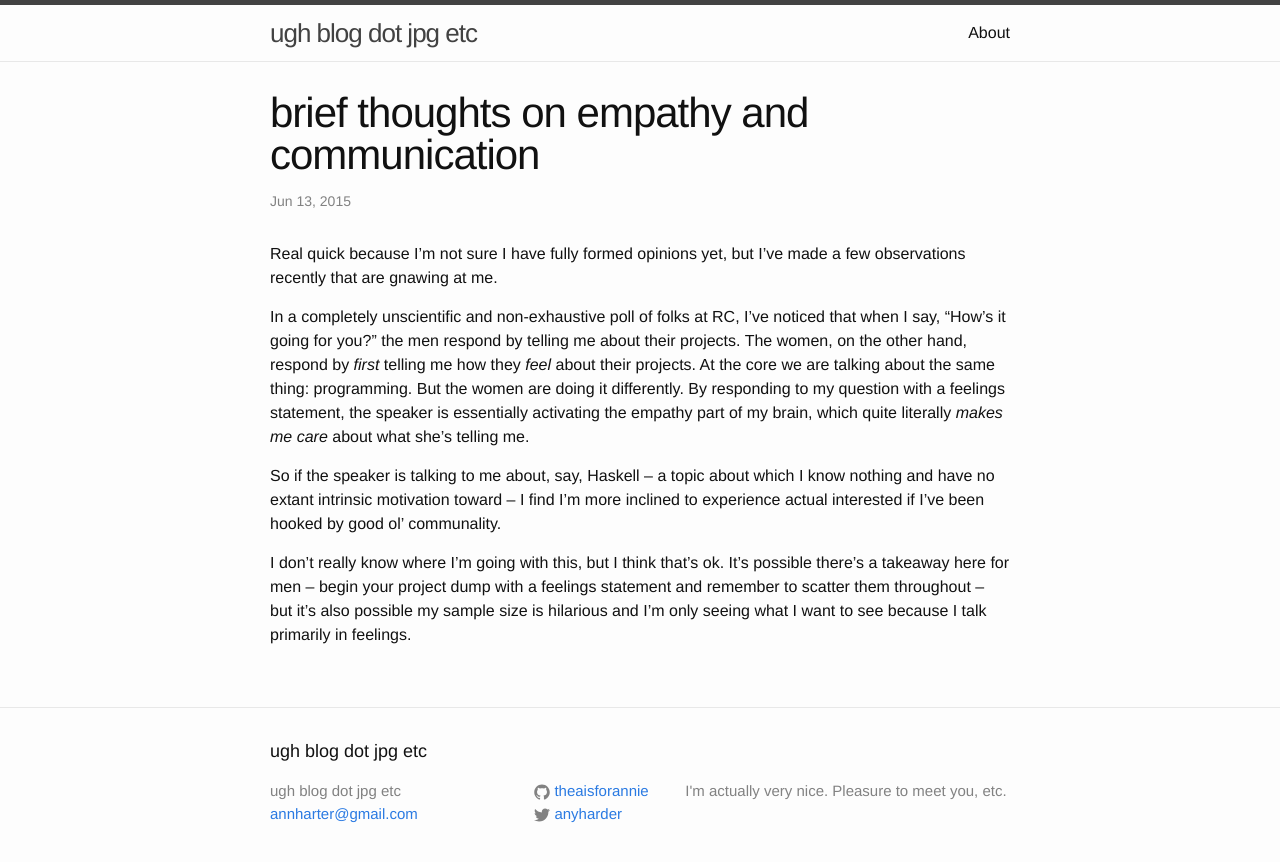
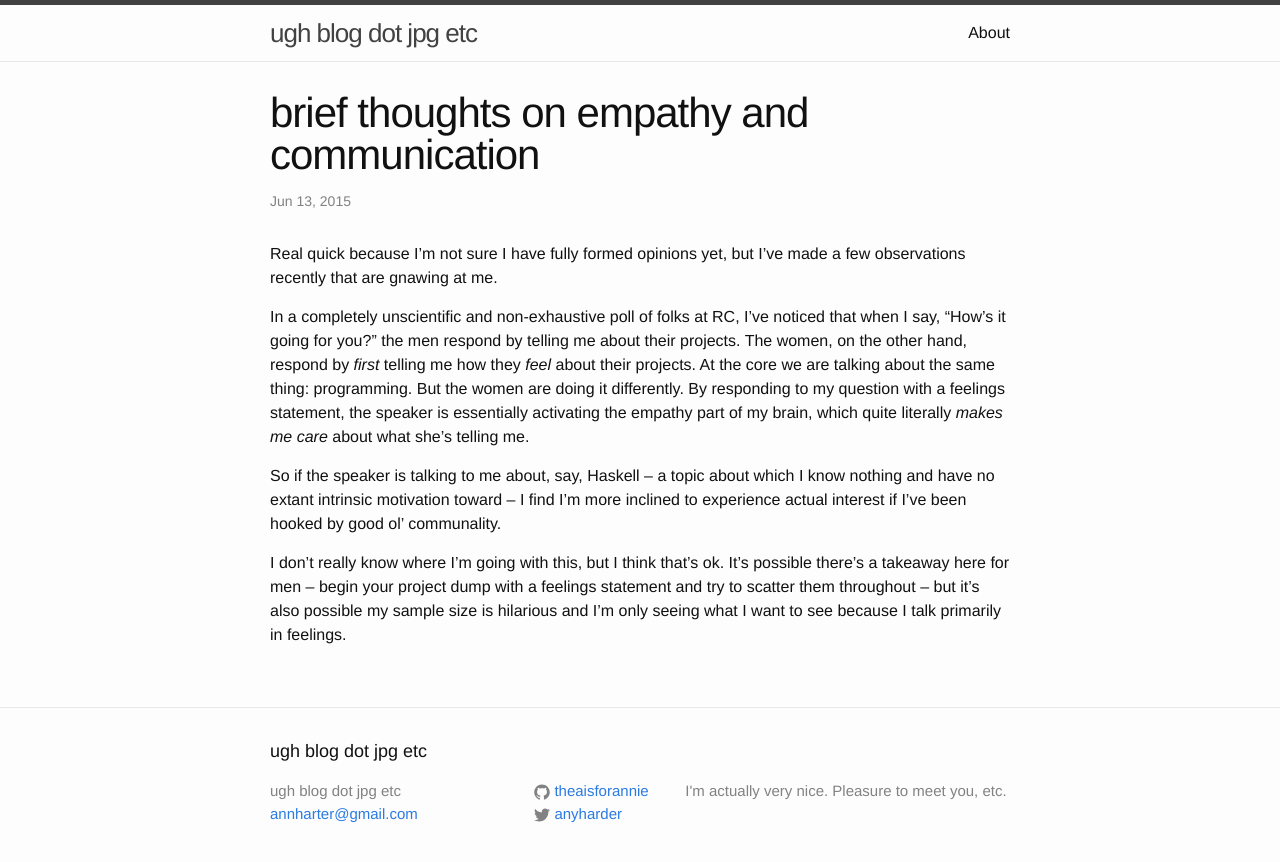
Before and after one commit to theaisforannie/theaisforannie.github.io, a Jekyll site: the page built from _posts/2015-06-13-brief-thoughts-on-empathy-and-communication.md, in a window 1280 px wide. Shown: the top 862 px of the page. Built offline with Jekyll 4.4.1, drawn with Linux system fonts in a browser that asks for light colours.

Commit message:
fixed typos

```diff
--- a/_posts/2015-06-13-brief-thoughts-on-empathy-and-communication.md
+++ b/_posts/2015-06-13-brief-thoughts-on-empathy-and-communication.md
@@ -7,6 +7,6 @@ Real quick because I'm not sure I have fully formed opinions yet, but I've made
 
 In a completely unscientific and non-exhaustive poll of folks at RC, I've noticed that when I say, "How's it going for you?" the men respond by telling me about their projects. The women, on the other hand, respond by _first_ telling me how they _feel_ about their projects. At the core we are talking about the same thing: programming. But the women are doing it differently. By responding to my question with a feelings statement, the speaker is essentially activating the empathy part of my brain, which quite literally _makes me care_ about what she's telling me.
 
-So if the speaker is talking to me about, say, Haskell -- a topic about which I know nothing and have no extant intrinsic motivation toward -- I find I'm more inclined to experience actual interested if I've been hooked by good ol' communality.
+So if the speaker is talking to me about, say, Haskell -- a topic about which I know nothing and have no extant intrinsic motivation toward -- I find I'm more inclined to experience actual interest if I've been hooked by good ol' communality.
 
-I don't really know where I'm going with this, but I think that's ok. It's possible there's a takeaway here for men -- begin your project dump with a feelings statement and remember to scatter them throughout -- but it's also possible my sample size is hilarious and I'm only seeing what I want to see because I talk primarily in feelings.
+I don't really know where I'm going with this, but I think that's ok. It's possible there's a takeaway here for men -- begin your project dump with a feelings statement and try to scatter them throughout -- but it's also possible my sample size is hilarious and I'm only seeing what I want to see because I talk primarily in feelings.
```
